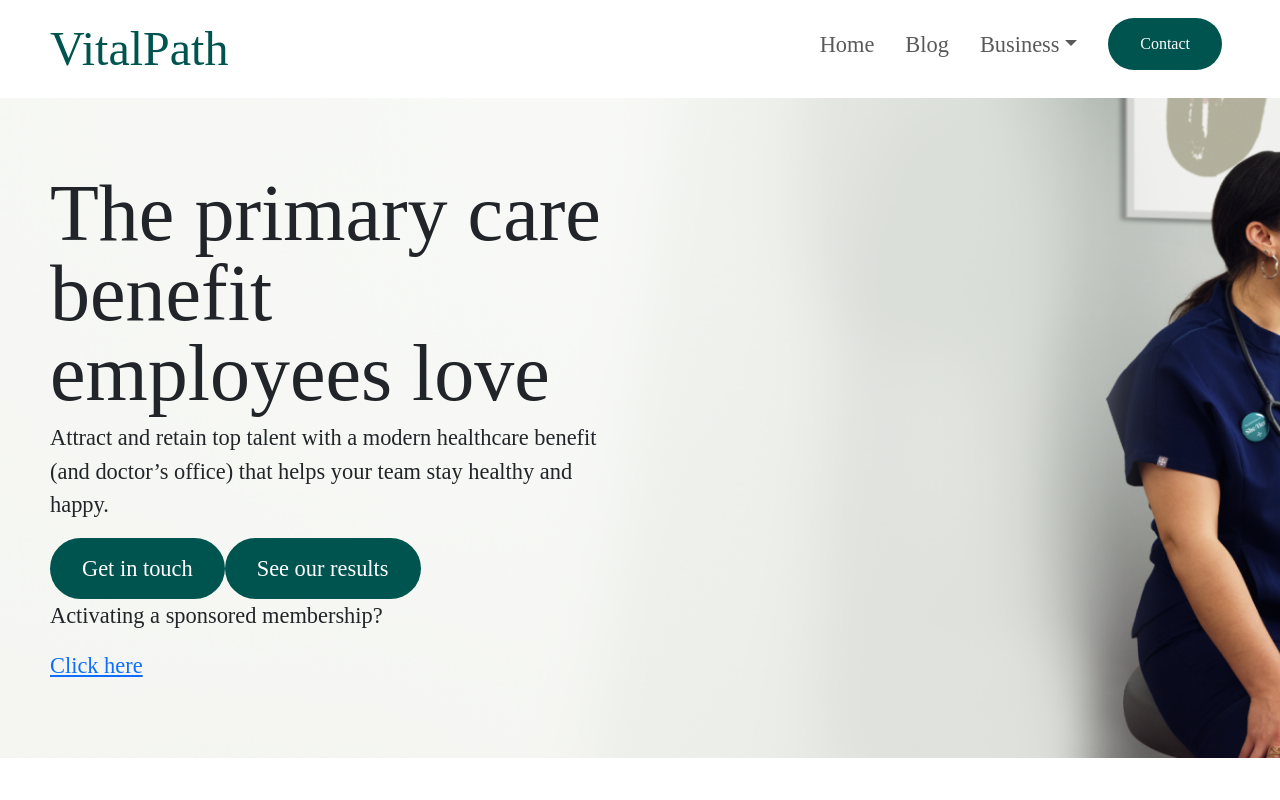
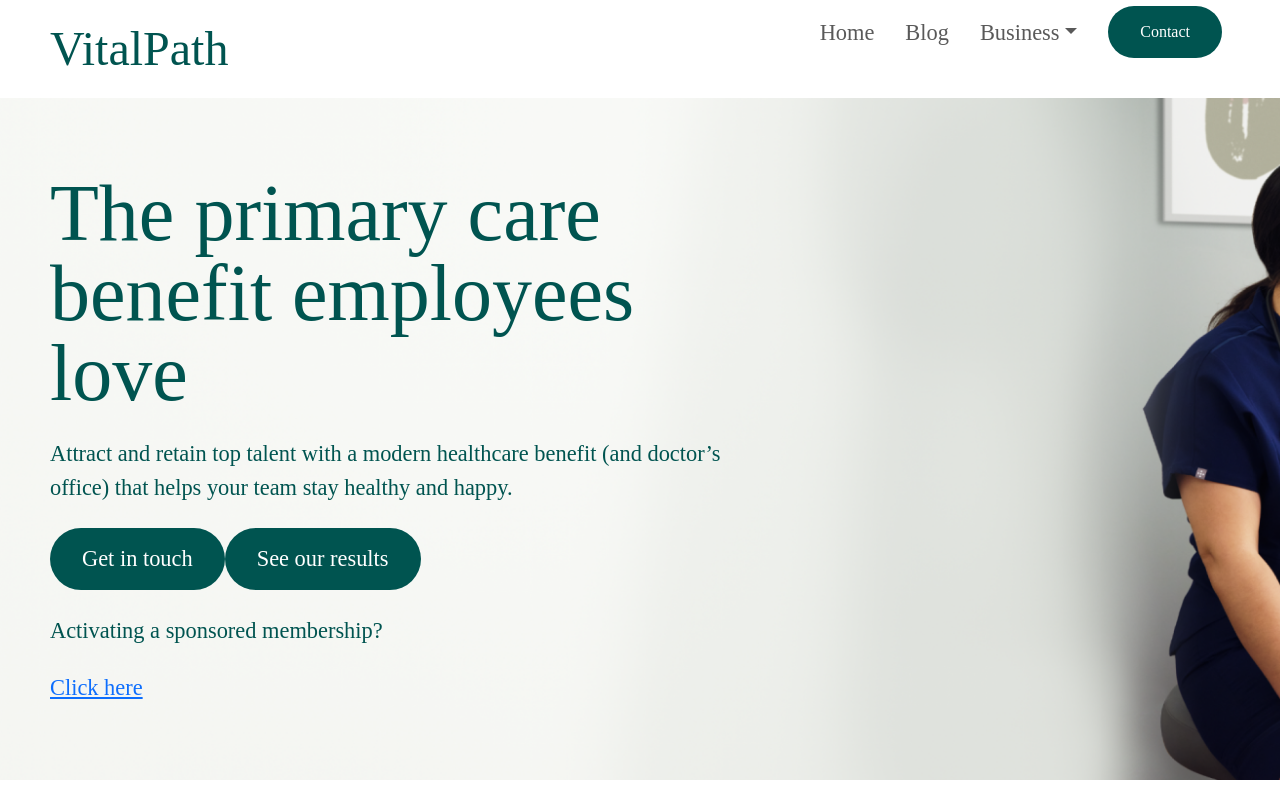
Before and after one commit to LinoKhan1/healthcare, a React (Vite) app: page /business in a window 1280 px wide. Shown: the top 800 px of the page. Built offline with nearby package versions, Linux system fonts and the light colour scheme; a web font is replaced by a local one.

Commit message:
feat(business-overview-page): changed color of hero text

```diff
--- a/src/pages/business/Overview.jsx
+++ b/src/pages/business/Overview.jsx
@@ -27,7 +27,7 @@
                     <div className="hero-section">
                         <section className="section">
                             <div className="row">
-                                <div className="col-lg-6">
+                                <div className="col-lg-7">
                                     <h1 className="display-1">
                                         The primary care benefit employees love
                                     </h1>
@@ -97,11 +97,8 @@
                                 </div>
                                 <div className="col-lg-3">
                                     <button className="secondary-btn">Learn More</button>
-
                                 </div>
                             </div>
-
-
                         </section>
                     </div>
                     {/** Industry Section */}
@@ -109,11 +106,7 @@
                         <section className="section">
                             <div className="title">
                                 <h1 className="display-1">We work with 8,500+ organizations of all shapes and sizes</h1>
-
                             </div>
-
-
-
                         </section>
                     </div>
                     {/** Value Section */}
--- a/src/pages/business/business.scss
+++ b/src/pages/business/business.scss
@@ -6,6 +6,7 @@
     .hero-section {
         background-image: url("../../assets/images/overview-hero-img.png");
         background-size: cover;
+        color: #005450;
 
         h1 {
             line-height: 1;
--- a/src/styles/global.scss
+++ b/src/styles/global.scss
@@ -24,6 +24,7 @@
 button {
 
     font-family: 'GT-Super Regular';
+    margin-bottom: 24px;
 }
 
 h1 {
```
